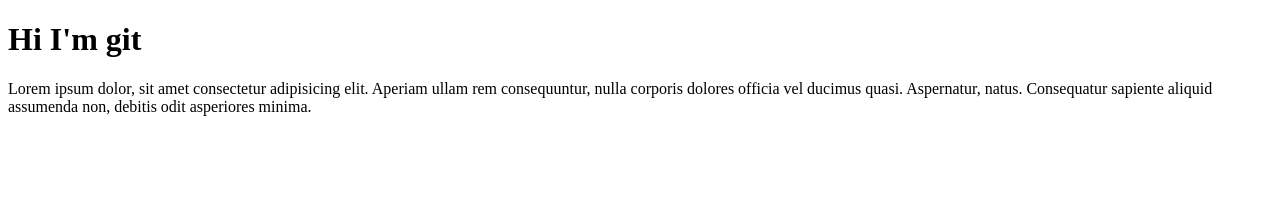
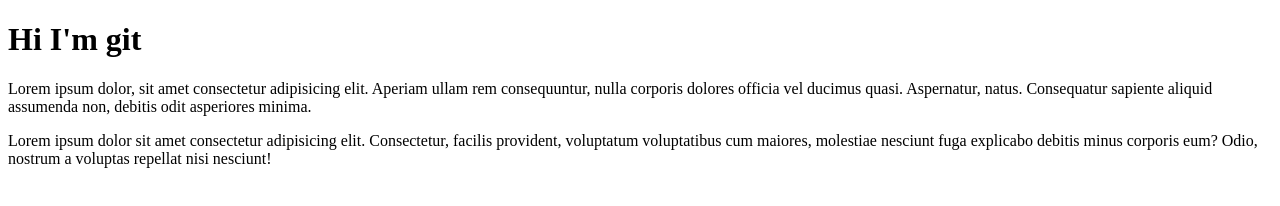
Before and after one commit to Thiha0o/Project, a plain HTML site: page index.html in a window 1280 px wide. Drawn offline with Linux system fonts and the light colour scheme.

Commit message:
my commit

```diff
--- a/index.html
+++ b/index.html
@@ -13,5 +13,11 @@
       Aspernatur, natus. Consequatur sapiente aliquid assumenda non, debitis
       odit asperiores minima.
     </p>
+    <p>
+      Lorem ipsum dolor sit amet consectetur adipisicing elit. Consectetur,
+      facilis provident, voluptatum voluptatibus cum maiores, molestiae nesciunt
+      fuga explicabo debitis minus corporis eum? Odio, nostrum a voluptas
+      repellat nisi nesciunt!
+    </p>
   </body>
 </html>
```
